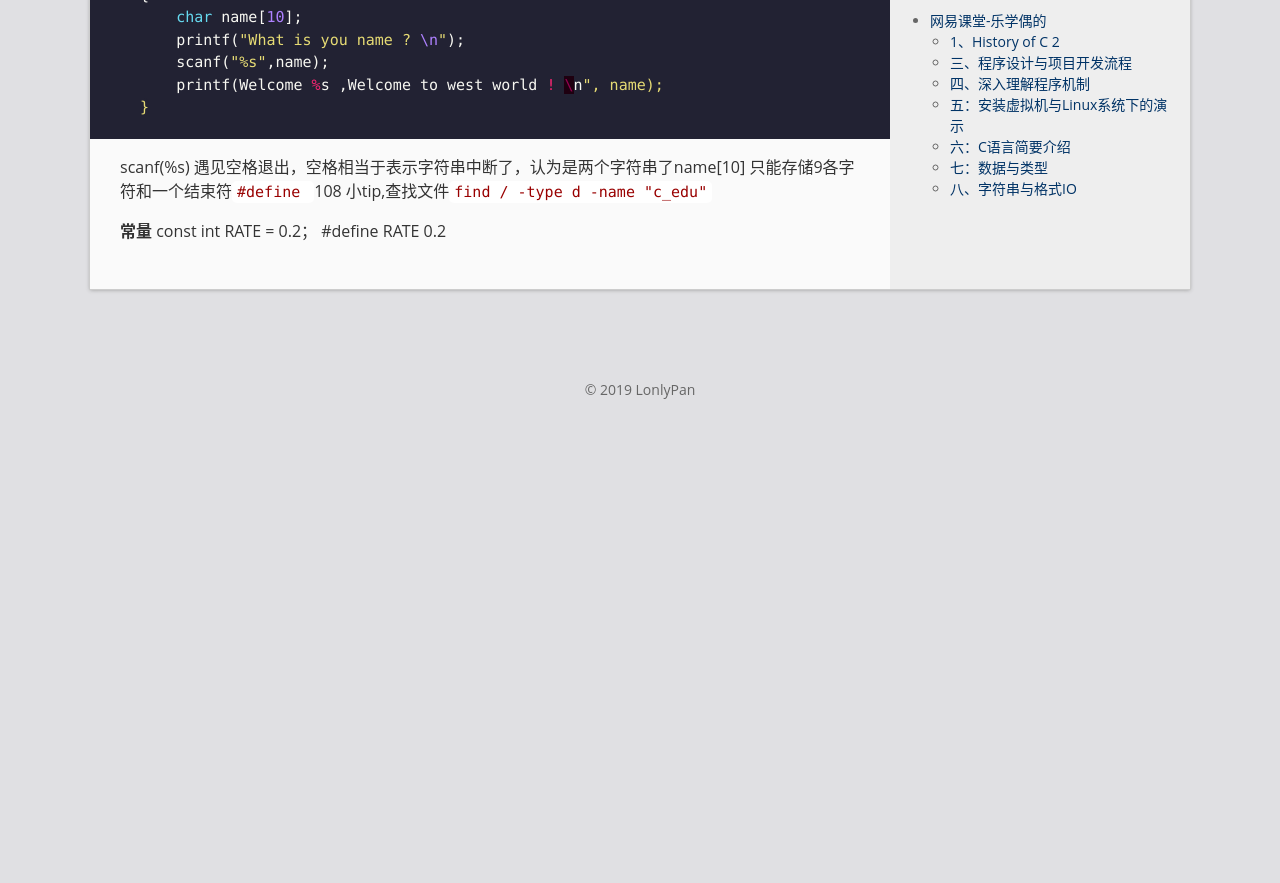
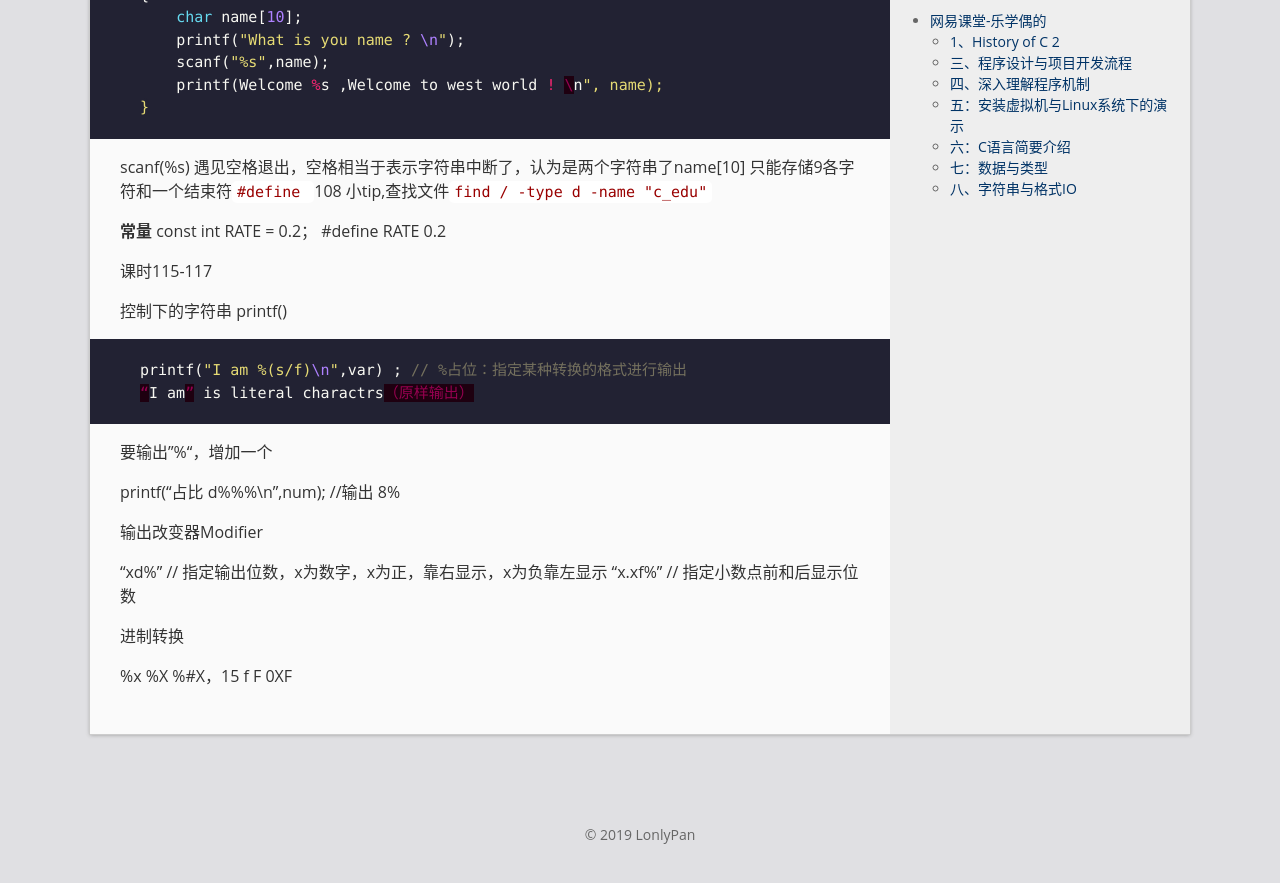
Before and after one commit to LonlyStack/LonlyPan.github.io, a Jekyll site: the page built from _posts/2019-09-04-C学习.md, in a window 1280 px wide and 900 px high, scrolled down 3273 px. Shown: the top 883 px of the window. Built offline with Jekyll 4.4.1, drawn with Linux system fonts in a browser that asks for light colours; before the commit the page ends 3733 px from its top, so only the background shows below that.

Commit message:
修改文件: _posts/2019-09-04-C学习.md

````diff
--- a/_posts/2019-09-04-C学习.md
+++ b/_posts/2019-09-04-C学习.md
@@ -242,3 +242,24 @@ scanf(%s) 遇见空格退出，空格相当于表示字符串中断了，认为
 **常量**
 const int RATE =  0.2；
 #define RATE 0.2
+
+课时115-117
+
+控制下的字符串 printf()
+```c
+printf("I am %(s/f)\n",var) ; // %占位：指定某种转换的格式进行输出
+“I am” is literal charactrs（原样输出）
+```
+要输出”%“，增加一个
+
+printf("占比 d%%%\n",num);  //输出 8%
+
+输出改变器Modifier
+
+“xd%”  // 指定输出位数，x为数字，x为正，靠右显示，x为负靠左显示
+"x.xf%" // 指定小数点前和后显示位数
+
+进制转换
+
+%x  %X   %#X，15
+f F 0XF
````
